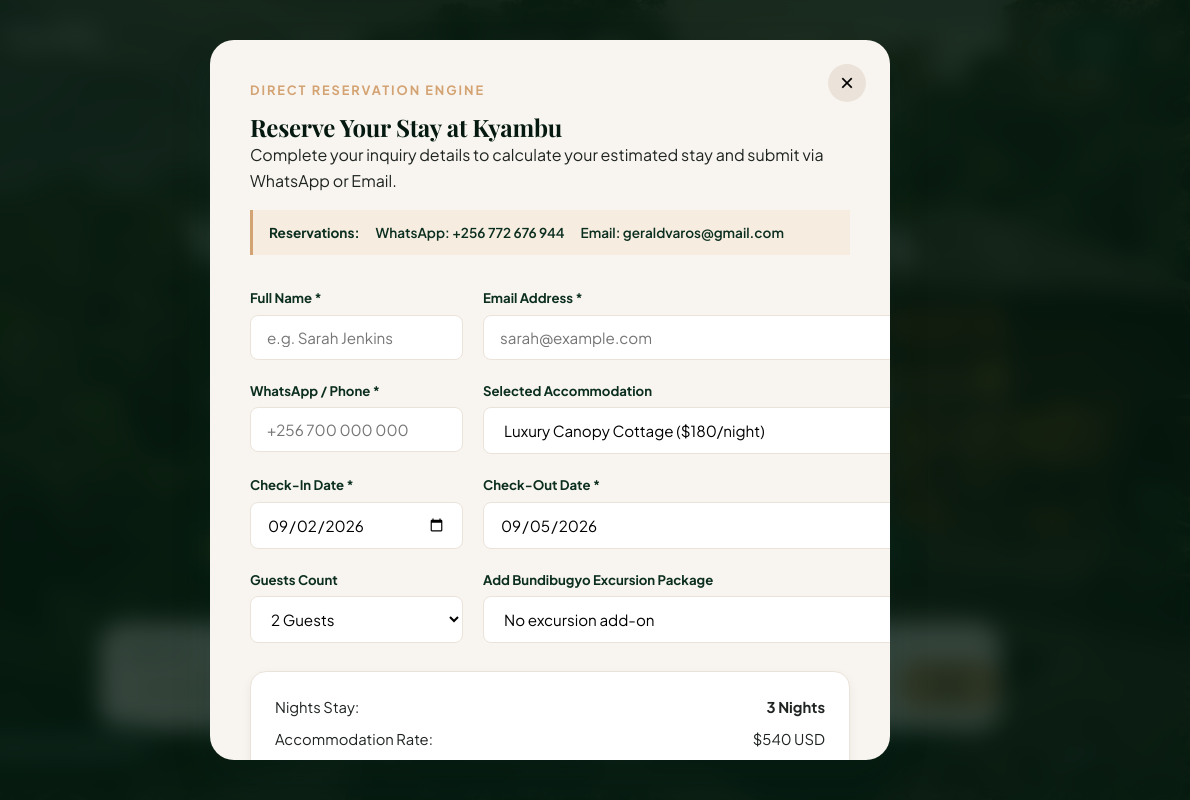
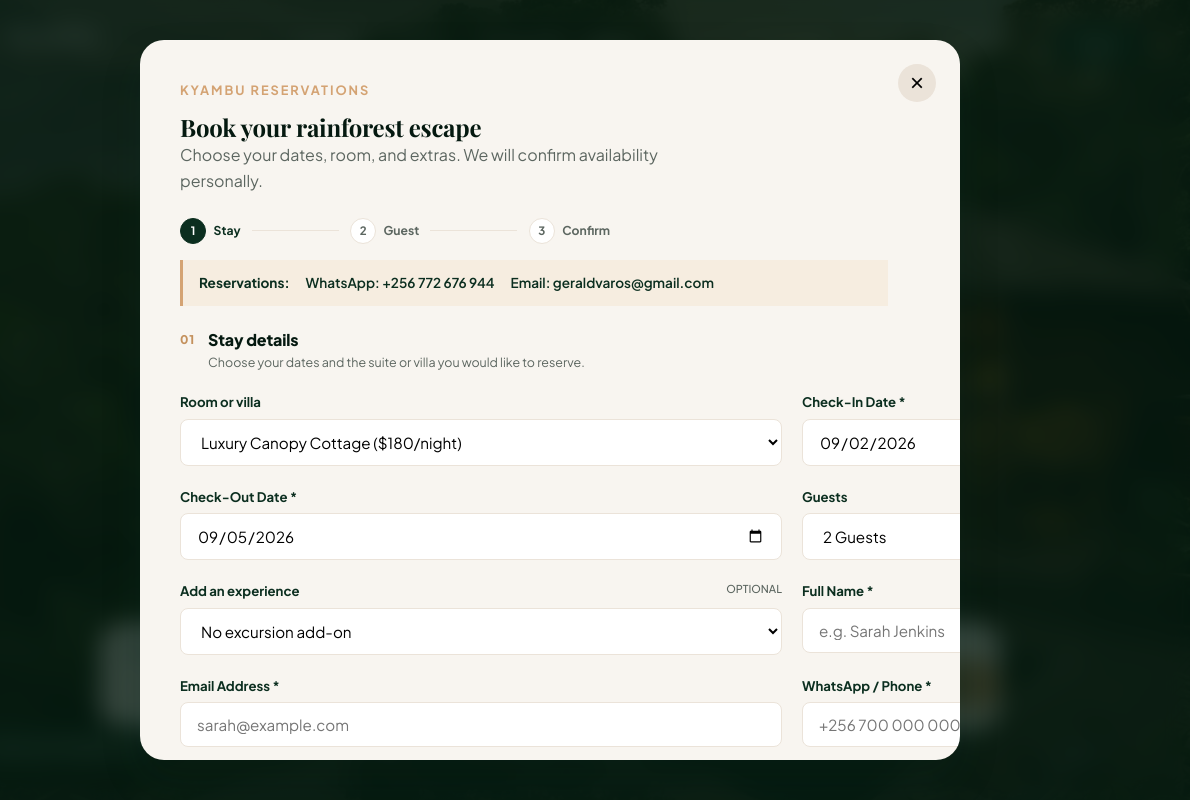
Before and after one commit to Varos14/kyambu-resort, a website built with Vite: page index.html in a window 1280 px wide. Both pictures are taken after a click on the button "Book". Shown: the top 800 px of the page, 90-1280 px from the left. Built offline with nearby package versions, Linux system fonts and the light colour scheme; a web font is replaced by a local one.

Commit message:
Improve hotel reservation form

```diff
--- a/index.html
+++ b/index.html
@@ -972,9 +972,16 @@
     <div class="modal-card">
       <button class="modal-close" id="closeBookingModal">&times;</button>
       <div class="modal-header">
-        <span class="section-subtitle">DIRECT RESERVATION ENGINE</span>
-        <h2 class="font-serif">Reserve Your Stay at Kyambu</h2>
-        <p>Complete your inquiry details to calculate your estimated stay and submit via WhatsApp or Email.</p>
+        <span class="section-subtitle">KYAMBU RESERVATIONS</span>
+        <h2 class="font-serif">Book your rainforest escape</h2>
+        <p>Choose your dates, room, and extras. We will confirm availability personally.</p>
+        <div class="booking-stepper" aria-label="Booking steps">
+          <span class="booking-step active"><b>1</b> Stay</span>
+          <span class="booking-step-line"></span>
+          <span class="booking-step"><b>2</b> Guest</span>
+          <span class="booking-step-line"></span>
+          <span class="booking-step"><b>3</b> Confirm</span>
+        </div>
         <div class="reservation-contacts">
           <span>Reservations:</span>
           <a href="https://api.whatsapp.com/send?phone=256772676944" target="_blank" rel="noopener" aria-label="Chat with Kyambu Resort on WhatsApp">WhatsApp: +256 772 676 944</a>
@@ -993,6 +1000,10 @@
       </div>
 
       <form id="bookingForm">
+        <div class="booking-section-heading">
+          <span class="booking-section-number">01</span>
+          <div><h3>Stay details</h3><p>Choose your dates and the suite or villa you would like to reserve.</p></div>
+        </div>
         <div class="form-grid">
           <div class="form-group">
             <label for="modalFullName">Full Name *</label>
@@ -1013,7 +1024,7 @@
           </div>
 
           <div class="form-group">
-            <label for="modalSuite">Selected Accommodation</label>
+            <label for="modalSuite">Room or villa</label>
             <select id="modalSuite">
               <option value="cottage" data-price="180">Luxury Canopy Cottage ($180/night)</option>
               <option value="suite" data-price="250">Deluxe Safari Suite ($250/night)</option>
@@ -1034,7 +1045,7 @@
           </div>
 
           <div class="form-group">
-            <label for="modalGuests">Guests Count</label>
+            <label for="modalGuests">Guests</label>
             <select id="modalGuests">
               <option value="1">1 Guest</option>
               <option value="2" selected>2 Guests</option>
@@ -1044,7 +1055,7 @@
           </div>
 
           <div class="form-group">
-            <label for="modalExcursion">Add Bundibugyo Excursion Package</label>
+            <label for="modalExcursion">Add an experience <span class="optional-label">optional</span></label>
             <select id="modalExcursion">
               <option value="none" data-price="0">No excursion add-on</option>
               <option value="cocoa" data-price="35">Bundibugyo Cocoa Farm-to-Cup Workshop (+$35/guest)</option>
@@ -1058,7 +1069,13 @@
           </div>
         </div>
 
+        <div class="booking-section-heading guest-heading">
+          <span class="booking-section-number">03</span>
+          <div><h3>Review your estimate</h3><p>Check the total, then choose how you would like to contact us.</p></div>
+        </div>
+
         <div class="price-calculator-box">
+          <div class="price-heading"><span>Your stay estimate</span><small>USD</small></div>
           <div class="calc-row">
             <span>Nights Stay:</span>
             <strong id="calcNights">3 Nights</strong>
@@ -1077,6 +1094,8 @@
             <strong id="calcTotalCost">$630 USD</strong>
           </div>
         </div>
+
+        <div class="booking-note">No payment is required now. Your request is sent directly to our reservations team.</div>
 
         <div class="modal-actions">
           <button type="button" class="btn btn-gold btn-full" id="submitWhatsappBtn">
--- a/src/style.css
+++ b/src/style.css
@@ -1708,7 +1708,7 @@ h1, h2, h3, h4 {
 .modal-card {
   background: var(--color-sand);
   width: 100%;
-  max-width: 680px;
+  max-width: 820px;
   max-height: 90vh;
   overflow-y: auto;
   border-radius: var(--radius-lg);
@@ -1749,7 +1749,52 @@ h1, h2, h3, h4 {
 }
 
 .modal-header {
-  margin-bottom: 2rem;
+  margin-bottom: 1.5rem;
+  padding-right: 2rem;
+}
+
+.modal-header > p {
+  max-width: 560px;
+  color: var(--color-text-muted);
+}
+
+.booking-stepper {
+  display: flex;
+  align-items: center;
+  max-width: 430px;
+  margin-top: 1.5rem;
+}
+
+.booking-step {
+  display: inline-flex;
+  align-items: center;
+  gap: 0.45rem;
+  color: var(--color-text-muted);
+  font-size: 0.76rem;
+  font-weight: 700;
+  white-space: nowrap;
+}
+
+.booking-step b {
+  display: grid;
+  width: 1.65rem;
+  height: 1.65rem;
+  place-items: center;
+  border: 1px solid var(--color-sand-dark);
+  border-radius: 50%;
+  background: var(--color-white);
+  color: var(--color-text-muted);
+  font-size: 0.72rem;
+}
+
+.booking-step.active { color: var(--color-emerald); }
+.booking-step.active b { border-color: var(--color-emerald); background: var(--color-emerald); color: var(--color-white); }
+
+.booking-step-line {
+  flex: 1;
+  height: 1px;
+  margin: 0 0.7rem;
+  background: var(--color-sand-dark);
 }
 
 .reservation-contacts {
@@ -1788,8 +1833,17 @@ h1, h2, h3, h4 {
   display: grid;
   grid-template-columns: 1fr 1fr;
   gap: 1.25rem;
-  margin-bottom: 1.75rem;
-}
+  margin-bottom: 2rem;
+}
+
+.form-grid .form-group:nth-child(1) { order: 6; }
+.form-grid .form-group:nth-child(2) { order: 7; }
+.form-grid .form-group:nth-child(3) { order: 8; }
+.form-grid .form-group:nth-child(4) { order: 1; }
+.form-grid .form-group:nth-child(5) { order: 2; }
+.form-grid .form-group:nth-child(6) { order: 3; }
+.form-grid .form-group:nth-child(7) { order: 4; }
+.form-grid .form-group:nth-child(8) { order: 5; }
 
 .form-group {
   display: flex;
@@ -1801,6 +1855,14 @@ h1, h2, h3, h4 {
   font-size: 0.825rem;
   font-weight: 700;
   color: var(--color-emerald);
+}
+
+.optional-label {
+  float: right;
+  color: var(--color-text-muted);
+  font-size: 0.68rem;
+  font-weight: 500;
+  text-transform: uppercase;
 }
 
 .form-group input, .form-group select {
@@ -1836,12 +1898,30 @@ h1, h2, h3, h4 {
 
 /* Price calculator */
 .price-calculator-box {
-  background: var(--color-white);
+  background: var(--color-emerald);
+  color: var(--color-white);
   border-radius: var(--radius-md);
   padding: 1.5rem;
-  margin-bottom: 2rem;
+  margin-bottom: 1rem;
   box-shadow: var(--shadow-sm);
-  border: 1px solid var(--color-sand-dark);
+  border: 1px solid var(--color-emerald-light);
+}
+
+.price-heading {
+  display: flex;
+  align-items: center;
+  justify-content: space-between;
+  margin-bottom: 1.1rem;
+  color: var(--color-gold);
+  font-family: var(--font-serif);
+  font-size: 1.25rem;
+}
+
+.price-heading small {
+  font-family: var(--font-sans);
+  font-size: 0.7rem;
+  font-weight: 700;
+  letter-spacing: 0.1em;
 }
 
 .calc-row {
@@ -1851,15 +1931,54 @@ h1, h2, h3, h4 {
   margin-bottom: 0.5rem;
 }
 
+.price-calculator-box .calc-row { color: rgba(255, 255, 255, 0.76); }
+.price-calculator-box .calc-row strong,
+.price-calculator-box .total-row { color: var(--color-white); }
+
 .calc-divider {
   height: 1px;
-  background: var(--color-sand-dark);
+  background: rgba(255, 255, 255, 0.18);
   margin: 0.75rem 0;
 }
 
 .total-row {
   font-size: 1.15rem;
   color: var(--color-emerald);
+}
+
+.booking-section-heading {
+  display: flex;
+  align-items: flex-start;
+  gap: 0.8rem;
+  margin: 0 0 1.15rem;
+}
+
+.booking-section-number {
+  color: var(--color-gold-hover);
+  font-size: 0.75rem;
+  font-weight: 800;
+  letter-spacing: 0.08em;
+}
+
+.booking-section-heading h3 {
+  margin-bottom: 0.2rem;
+  font-family: var(--font-sans);
+  font-size: 1rem;
+  font-weight: 800;
+}
+
+.booking-section-heading p {
+  color: var(--color-text-muted);
+  font-size: 0.78rem;
+}
+
+.guest-heading { margin-top: 0.25rem; }
+
+.booking-note {
+  margin: 0.75rem 0 1.25rem;
+  color: var(--color-text-muted);
+  font-size: 0.76rem;
+  text-align: center;
 }
 
 /* Price count-up flash */
@@ -1878,6 +1997,8 @@ h1, h2, h3, h4 {
   flex-direction: column;
   gap: 0.85rem;
 }
+
+.modal-actions .btn { min-height: 3.1rem; }
 
 /* Booking success card */
 .booking-success {
```
